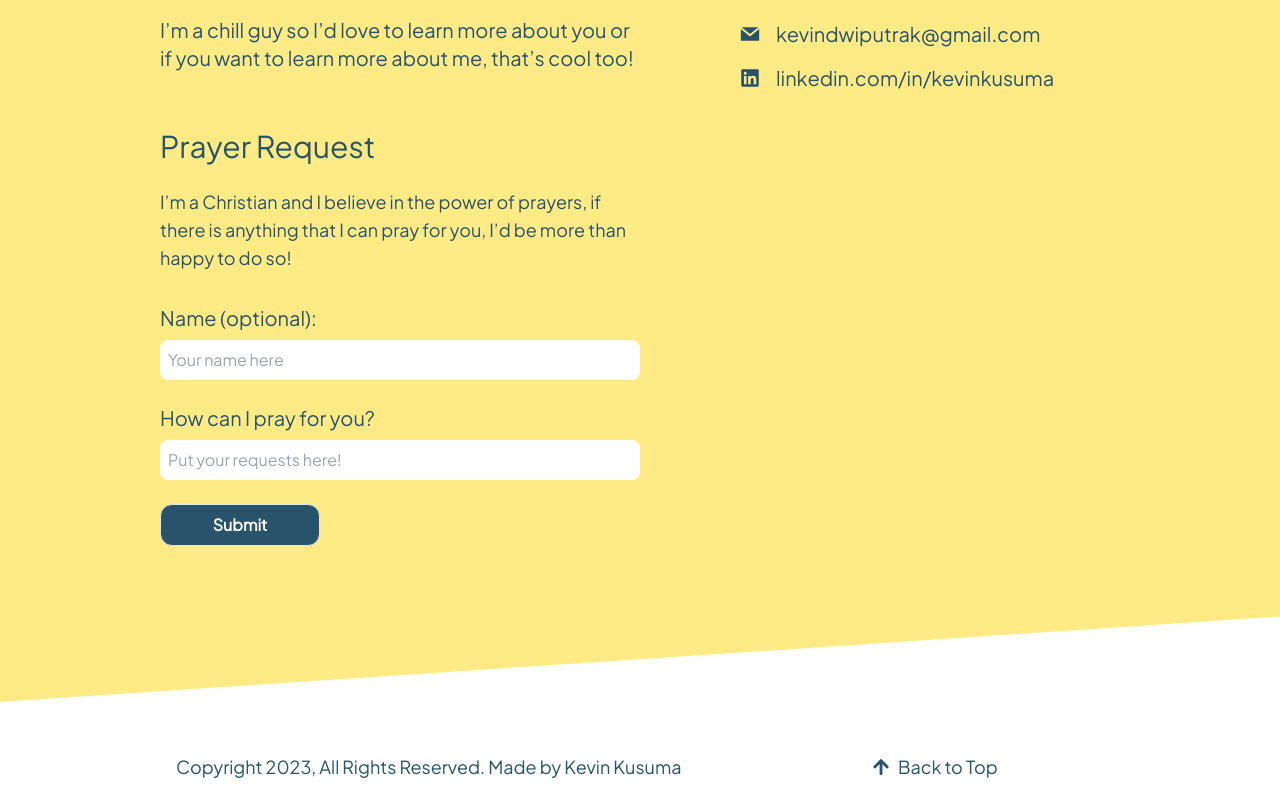
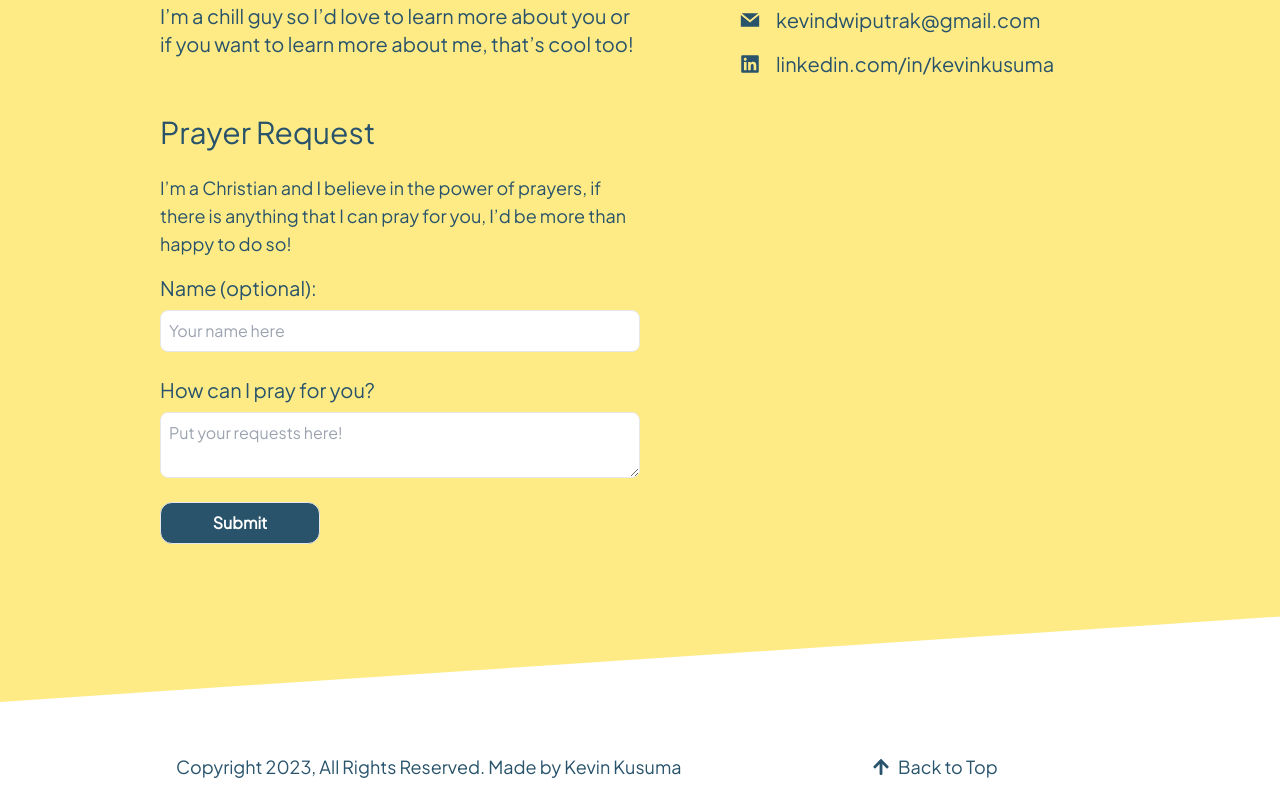
Before and after one commit to kkusuma3/nextjs-portfolio, a Next.js app: page / in a window 1280 px wide. Shown: the part 4439-5248 px from the top of the page. Built offline with nearby package versions, Linux system fonts and the light colour scheme.

Commit message:
feat: add formspree for prayer request and beautify form

```diff
--- a/components/Home/About/About/Skills/SkillsList/data.tsx
+++ b/components/Home/About/About/Skills/SkillsList/data.tsx
@@ -140,10 +140,6 @@ export const nonProfSkills = [
         title: 'Others',
         skillsList: [
             {
-                name: 'Jesus!',
-                icon: <FaCross />
-            },
-            {
                 name: 'Photography',
                 icon: <MdPhotoCamera />
             },
--- a/components/Home/Contact/index.tsx
+++ b/components/Home/Contact/index.tsx
@@ -1,7 +1,8 @@
 import { FaLinkedin } from "react-icons/fa";
 import { GrMail } from "react-icons/gr";
+import { useForm, ValidationError } from '@formspree/react';
 import { LINK_EMAIL, LINK_LINKEDIN, STRING_CONTACT, STRING_CONTACT_DESCRIPTION, STRING_EMAIL_ADDRESS, STRING_FORM_NAME, STRING_FORM_PRAYER, STRING_FORM_SUBMIT, STRING_LINKEDIN_ADDRESS, STRING_ME, STRING_PRAYER_REQUEST, STRING_PRAYER_REQUEST_DESC, STRING_WAYS_TO } from "../../../locale";
-import { useEffect } from "react";
+import { useState, useEffect } from "react";
 import AOS from 'aos';
 
 
@@ -9,7 +10,16 @@ const submitPrayer = input => {
 
 }
 
+const ThankYouComponent: React.FC = () => (
+    <div className="flex flex-col space-y-4">
+        <span className="text-xl font-bold">Mark 11:24 (NIV)</span>
+        <p className="text-lg">Therefore I tell you, whatever you ask for in prayer, believe that you have received it, and it will be yours.</p>
+        <p className="text-2xl py-6">Thank you for submitting your request! Your request will be prayed soon and may God bless you always! ❤️</p>
+    </div>
+)
+
 export default function Contact () {
+    const [ state, handleSubmit ] = useForm("xnqkorjl");
 
     useEffect(() => {
         AOS.init({
@@ -59,35 +69,49 @@ export default function Contact () {
                     </div>
                 </div>
             </div>
-
+            <form onSubmit={handleSubmit}>
+                {
+                    state.succeeded ?
+                    <ThankYouComponent /> :
+                    <>
                         <div className="flex flex-col space-y-6 w-full lg:w-1/2" data-aos="fade-up">
                             <span className="text-2xl lg:text-3xl font-medium">{STRING_PRAYER_REQUEST}</span>
                             <span className="text-lg font-light">{STRING_PRAYER_REQUEST_DESC}</span>
                         </div>
-            <div className="flex flex-col space-y-6 w-full lg:w-1/2" data-aos="fade-up">
+                        <div className="flex flex-col space-y-6 w-full lg:w-1/2 py-4" data-aos="fade-up">
                             <div className="flex flex-col space-y-2">
+                                <label htmlFor="name">
                                     <span className="text-xl">{STRING_FORM_NAME}</span>
+                                </label>
                                 <input
-                        type="text"
-                        className="p-2 rounded-lg"
+                                    id="name"
+                                    type="name"
+                                    name="name"
+                                    className="p-2 rounded-lg border hover:border-light-blue-sapphire"
                                     placeholder="Your name here"
                                 />
                             </div>
                             <div className="flex flex-col space-y-2">
                                 <span className="text-xl">{STRING_FORM_PRAYER}</span>
-                    <input
-                        type="text"
-                        className="p-2 rounded-lg"
+                                <textarea
+                                    id="message"
+                                    name="message"
+                                    className="p-2 rounded-lg border hover:border-light-blue-sapphire"
                                     placeholder="Put your requests here!"
                                 />
                             </div>
                             <button
+                                type="submit"
+                                disabled={state.submitting}
                                 className="w-1/3 border bg-blue-sapphire text-white hover:bg-white hover:text-blue-sapphire hover:border-blue-sapphire font-bold py-2 px-6 rounded-xl"
                                 onClick={submitPrayer}
                             >
                                 {STRING_FORM_SUBMIT}
                             </button>
                         </div>
+                    </>
+                }
+            </form>
         </div>
     )
 }
--- a/package.json
+++ b/package.json
@@ -7,6 +7,7 @@
     "start": "next start"
   },
   "dependencies": {
+    "@formspree/react": "^2.5.1",
     "aos": "^2.3.4",
     "lottie-react": "^2.4.0",
     "next": "^13.4.19",
```
Also changed, not shown: 1 other file (tests, documents, lock files or other folders). Lines whose indentation alone changed are shown as unchanged.
